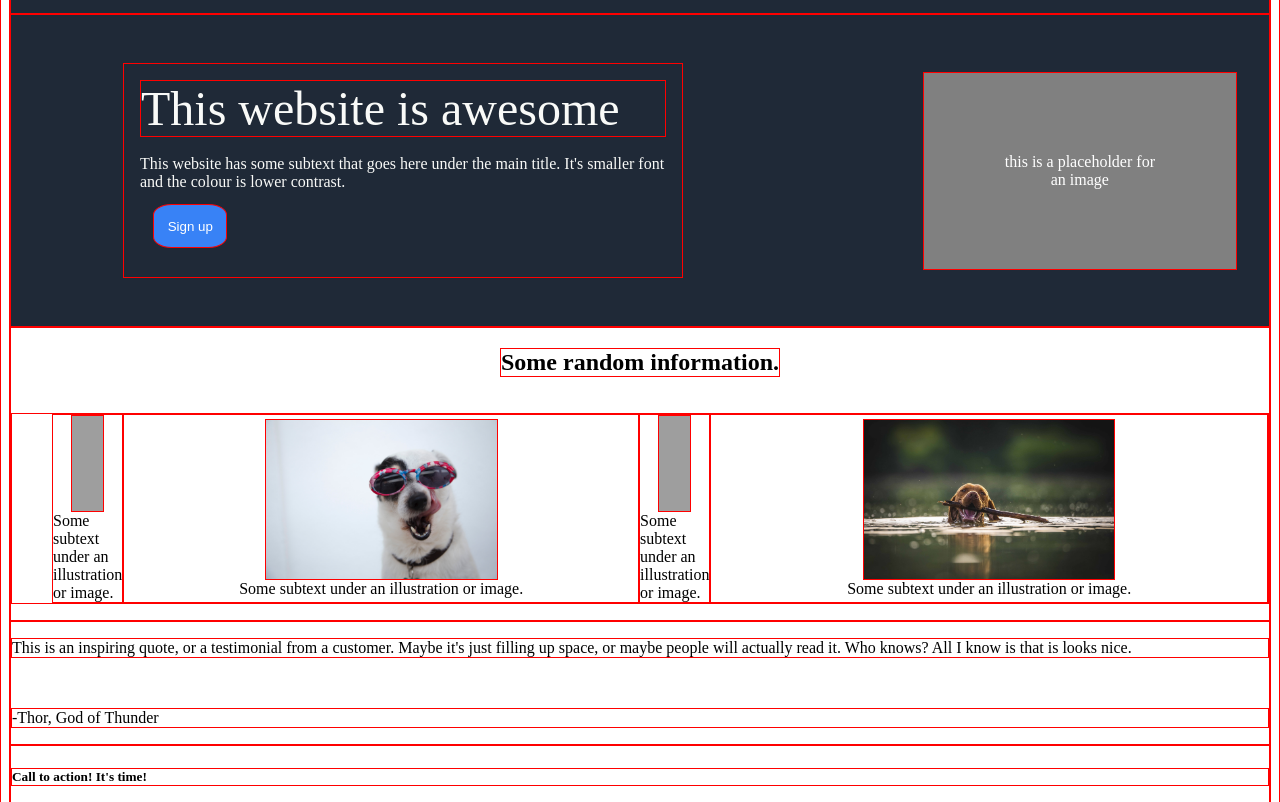
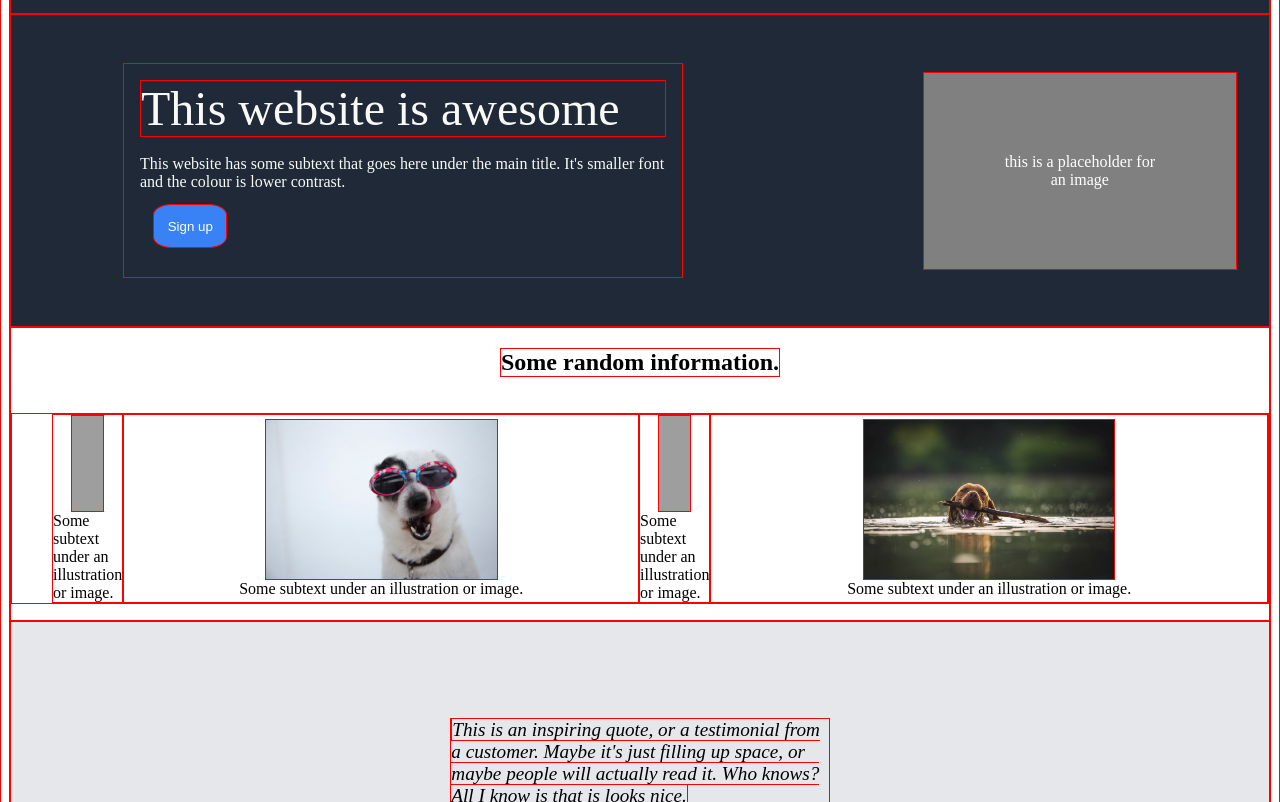
Before and after one commit to DJHymers/odin-landing-page, a plain HTML site: page index.html in a window 1280 px wide. Shown: the part 150-952 px from the top of the page. Drawn offline with Linux system fonts and the light colour scheme; grey boxes are pictures that could not be loaded.

Commit message:
quote section styled with new background colour and positioned text centrally.

```diff
--- a/index.html
+++ b/index.html
@@ -58,13 +58,15 @@
       </ul>
     </section>
     <section class="quote">
-      <p>
-        This is an inspiring quote, or a testimonial from a customer. Maybe it's
-        just filling up space, or maybe people will actually read it. Who knows?
-        All I know is that is looks nice.
+      <p id="quote-text">
+        <em
+          >This is an inspiring quote, or a testimonial from a customer. Maybe
+          it's just filling up space, or maybe people will actually read it. Who
+          knows? All I know is that is looks nice.</em
+        >
       </p>
       <br />
-      <p>-Thor, God of Thunder</p>
+      <p id="quote-name"><strong>-Thor, God of Thunder</strong></p>
     </section>
     <section class="sign-up">
       <h5>Call to action! It's time!</h5>
--- a/style.css
+++ b/style.css
@@ -111,6 +111,26 @@ img {
   height: 85%;
 }
 
+.quote {
+  background: #e5e7eb;
+  display: flex;
+  flex-direction: column;
+  align-items: center;
+  justify-content: center;
+}
+
+#quote-text {
+  margin-top: 5em;
+  font-size: larger;
+  width: 30%;
+}
+
+#quote-name {
+  font-size: large;
+  margin-bottom: 5em;
+  margin-left: 21.5em;
+}
+
 footer {
   background: #1f2937;
   color: white;
```
